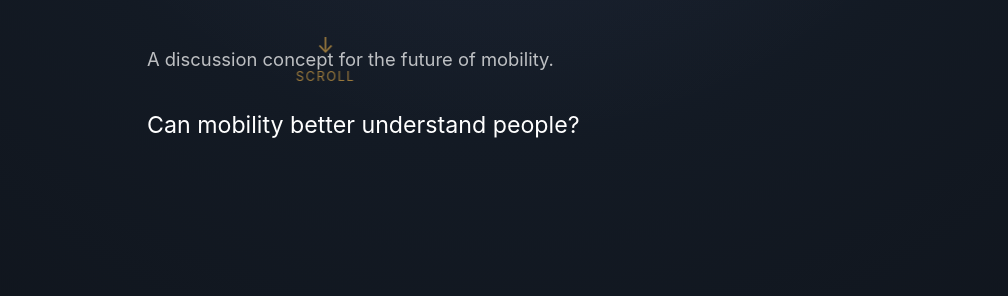
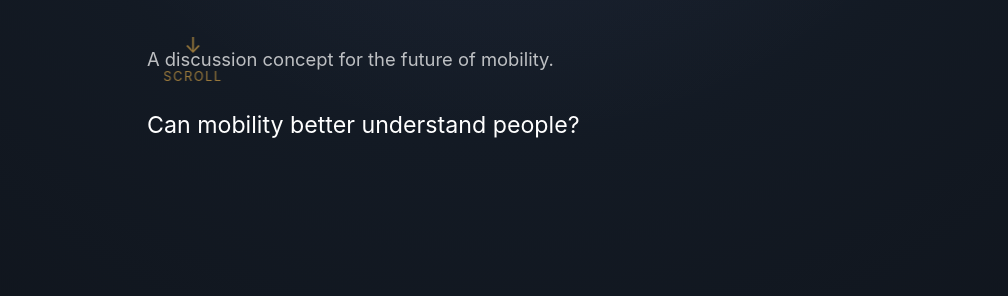
Before and after one commit to Kosacik/Emotion-as-Data-Signal, a plain HTML site: page index.html in a window 1280 px wide. Shown: the part 501-797 px from the top of the page, without its empty margins (135-1143 px from the left). Drawn offline with Linux system fonts and the light colour scheme.

Commit message:
sipka scroll left 27%

```diff
--- a/css/sections.css
+++ b/css/sections.css
@@ -228,7 +228,7 @@
 
     position:absolute;
 
-    left:27%;
+    left:10%;
 
     bottom:56px;
 
```
